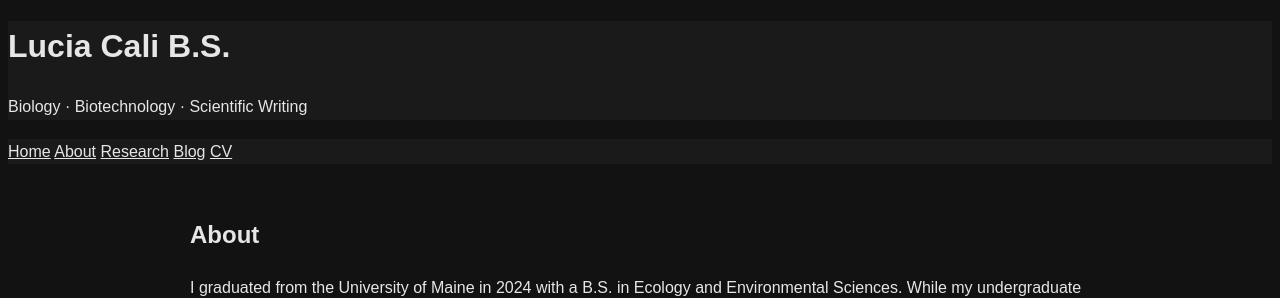
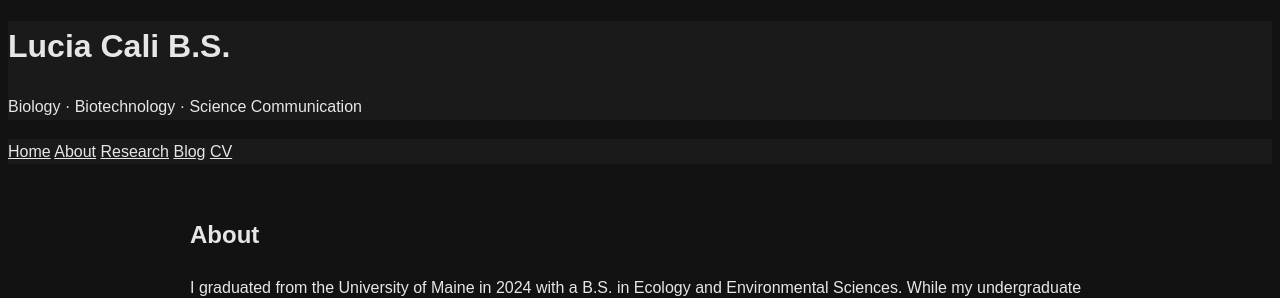
Before and after one commit to luciacali/luciacali.github.io, a Jekyll site: the page about.html, which Jekyll copies as it is, in a window 1280 px wide. Shown: the top 298 px of the page. Built offline with Jekyll 4.4.1, drawn with Linux system fonts in a browser that asks for light colours.

Commit message:
Update professional description in about.html

```diff
--- a/about.html
+++ b/about.html
@@ -12,7 +12,7 @@
 
     <header>
         <h1>Lucia Cali B.S.</h1>
-        <p>Biology · Biotechnology · Scientific Writing</p>
+        <p>Biology · Biotechnology · Science Communication</p>
     </header>
 
     <nav>
```
